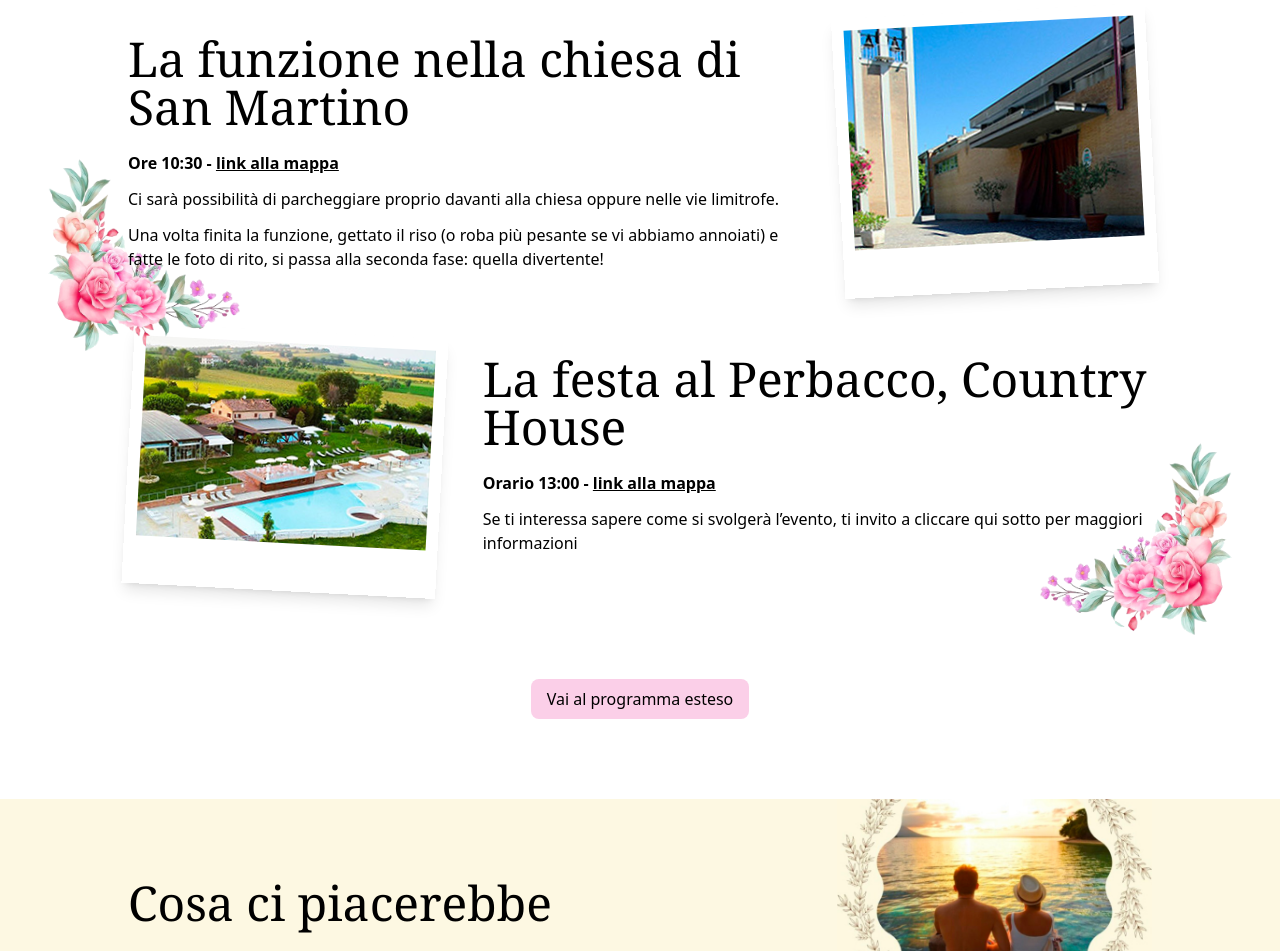
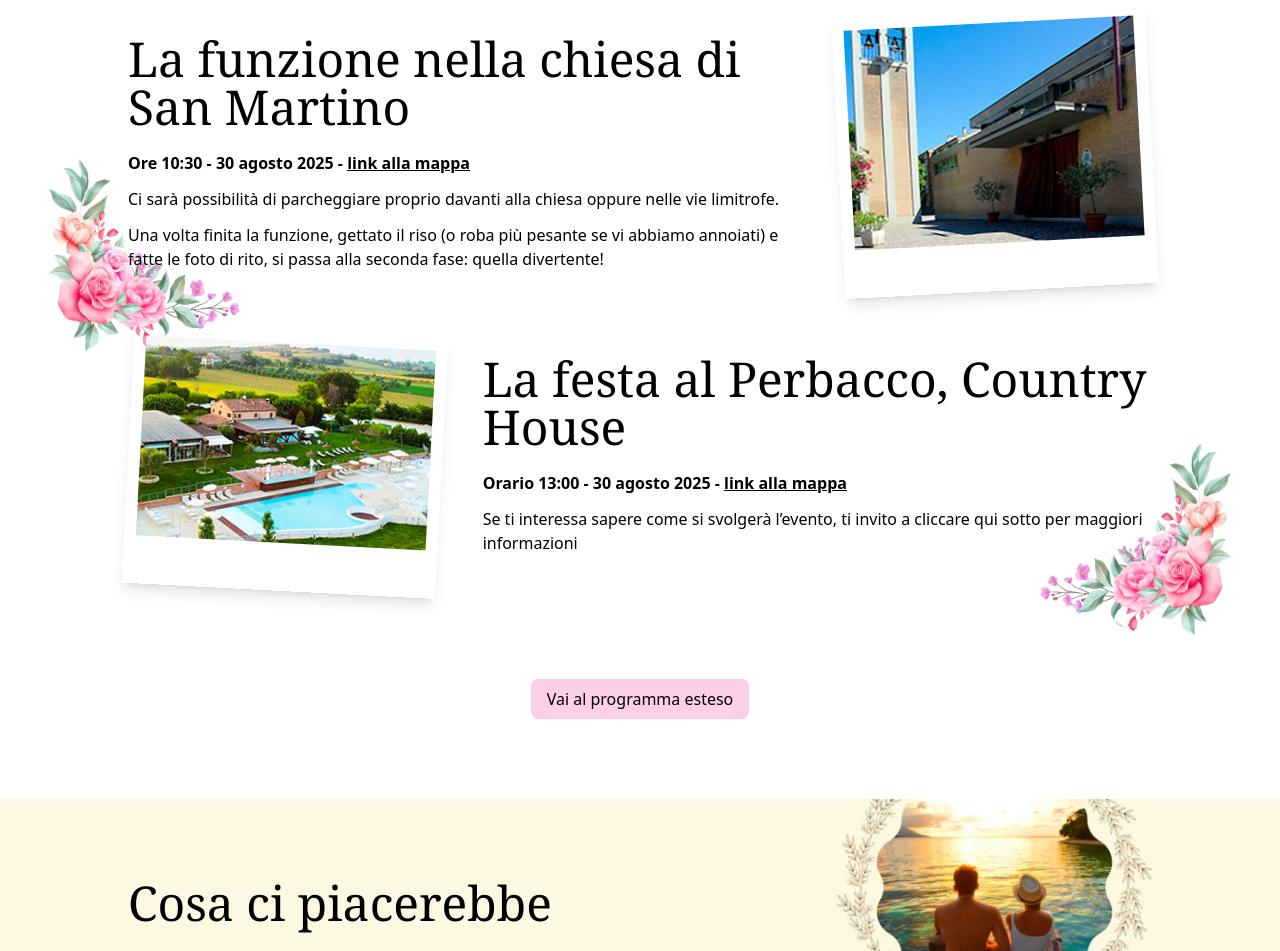
Before and after one commit to gioeleber/matrimoniomarcoekatia, an Astro site: page / in a window 1280 px wide. Shown: the part 1658-2609 px from the top of the page. Built offline with nearby package versions, Linux system fonts and the light colour scheme; Astro itself is replaced by a stand-in of ours; a web font is replaced by a local one.

Commit message:
fix: add date

```diff
--- a/src/pages/index.astro
+++ b/src/pages/index.astro
@@ -51,7 +51,7 @@ import Adesion from '../components/Adesion.astro';
 				<SectionTitle>
 					La funzione nella chiesa di San Martino
 				</SectionTitle>
-				<b class="block mb-3">Ore 10:30 - <a class="underline" href="https://www.google.it/maps/place/Chiesa+Parrocchiale+di+San+Martino+Vescovo+-+Pesaro+(citt%C3%A0)/@43.8976383,12.8895736,17z/data=!3m1!4b1!4m6!3m5!1s0x132d1eabe8f7063f:0xb3de8d5e07c58e19!8m2!3d43.8976383!4d12.8921485!16s%2Fg%2F1xtdztt4?entry=ttu"  target="_blank">
+				<b class="block mb-3">Ore 10:30 - 30 agosto 2025 - <a class="underline" href="https://www.google.it/maps/place/Chiesa+Parrocchiale+di+San+Martino+Vescovo+-+Pesaro+(citt%C3%A0)/@43.8976383,12.8895736,17z/data=!3m1!4b1!4m6!3m5!1s0x132d1eabe8f7063f:0xb3de8d5e07c58e19!8m2!3d43.8976383!4d12.8921485!16s%2Fg%2F1xtdztt4?entry=ttu"  target="_blank">
 						link alla mappa
 					</a>
 				</b>
@@ -71,7 +71,7 @@ import Adesion from '../components/Adesion.astro';
 				<SectionTitle>
 					La festa al Perbacco, Country House
 				</SectionTitle>
-				<b class="block mb-3">Orario 13:00 - <a href="https://www.google.it/maps/place/Perbacco+Country+House+Locanda/@43.744366,13.106211,17z/data=!3m1!4b1!4m6!3m5!1s0x132d0c4617aa13f1:0x3e13845d75003667!8m2!3d43.7443661!4d13.1108244!16s%2Fg%2F1tvrf98c?entry=ttu" class="underline" target="_blank">
+				<b class="block mb-3">Orario 13:00 - 30 agosto 2025 - <a href="https://www.google.it/maps/place/Perbacco+Country+House+Locanda/@43.744366,13.106211,17z/data=!3m1!4b1!4m6!3m5!1s0x132d0c4617aa13f1:0x3e13845d75003667!8m2!3d43.7443661!4d13.1108244!16s%2Fg%2F1tvrf98c?entry=ttu" class="underline" target="_blank">
 						link alla mappa
 					</a>
 				</b>
```
